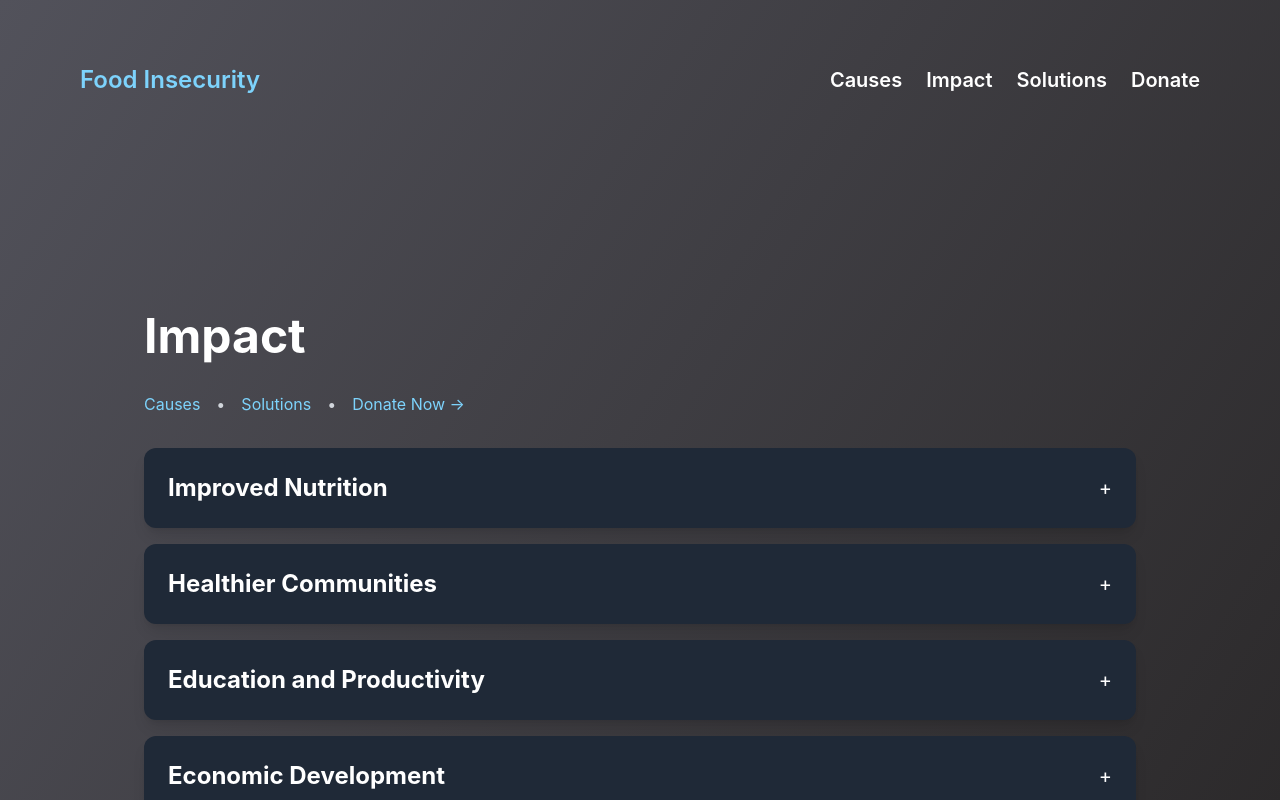
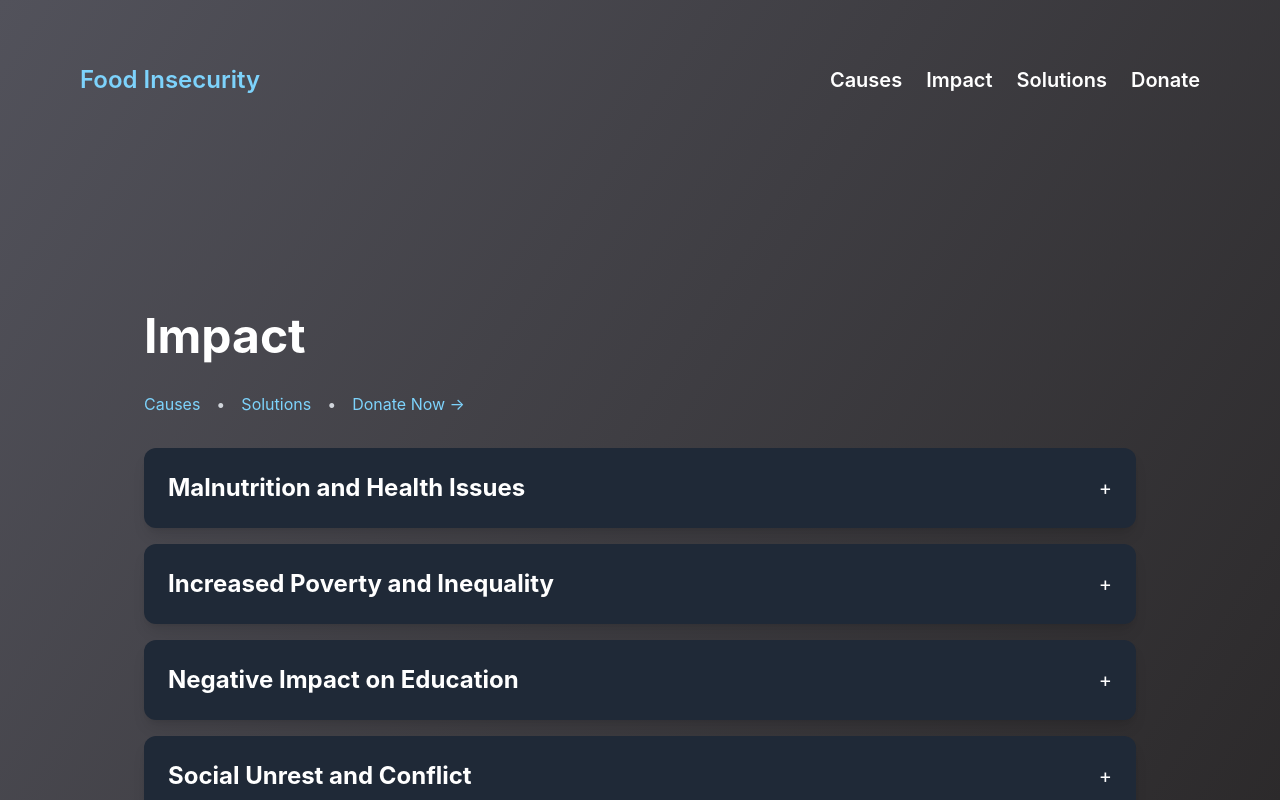
Before and after one commit to awp-git/njswe-prj, a Next.js app: page /impact in a window 1280 px wide. Shown: the top 800 px of the page. Built offline with nearby package versions, Linux system fonts and the light colour scheme.

Commit message:
fixed impacts

```diff
--- a/pages/impact.tsx
+++ b/pages/impact.tsx
@@ -14,92 +14,92 @@ export default function Impact() {
 
   const impactData = [
     {
-      title: "Improved Nutrition",
+      title: "Malnutrition and Health Issues",
       content:
-        "Access to sufficient and nutritious food improves overall health and well-being, contributing to better physical and cognitive development. In addition, adequate nutrition supports a robust immune system, reduces the risk of chronic diseases, and enhances cognitive functions such as learning and memory.",
+        "Food insecurity often leads to malnutrition, which can result in various health issues such as stunted growth, weakened immune system, and increased susceptibility to diseases. Lack of access to nutritious food can lead to deficiencies in essential vitamins and minerals, causing long-term health problems.",
       links: [
         {
           label: "World Health Organization",
           href: "https://www.who.int/nutrition/en/",
         },
         {
-          label: "UNICEF - Nutrition",
-          href: "https://www.unicef.org/nutrition",
+          label: "UNICEF - Malnutrition",
+          href: "https://www.unicef.org/malnutrition",
         },
       ],
     },
     {
-      title: "Healthier Communities",
+      title: "Increased Poverty and Inequality",
       content:
-        "Addressing food insecurity leads to healthier communities by reducing the risk of malnutrition-related diseases and improving the overall quality of life. Individuals and communities with access to nutritious food experience improved health outcomes, increased energy levels, and better overall well-being.",
+        "Food insecurity contributes to increased poverty and inequality within communities. People who lack access to sufficient and nutritious food often struggle to meet their basic needs and are more likely to experience financial hardship. This can further widen the wealth gap and hinder social mobility.",
       links: [
         {
-          label: "CDC - Healthy Communities",
-          href: "https://www.cdc.gov/features/healthycommunities/index.html",
+          label: "World Bank - Poverty",
+          href: "https://www.worldbank.org/en/topic/poverty",
         },
         {
-          label: "WHO - Food Security",
-          href: "https://www.who.int/publications/i/item/9789240010529",
+          label: "Oxfam - Inequality",
+          href: "https://www.oxfam.org/en/what-we-do/issues/inequality",
         },
       ],
     },
     {
-      title: "Education and Productivity",
+      title: "Negative Impact on Education",
       content:
-        "Proper nutrition positively impacts educational outcomes and productivity, as individuals have the energy and focus on learning, working, and contributing to society. For example, when children have access to nutritious meals, it improves their ability to concentrate in school, enhances cognitive development, and boosts academic performance. Similarly, adults with access to healthy food can better focus on their work and contribute to the economy.",
+        "Food insecurity can have a significant impact on education, especially among children. Hunger and malnutrition can hinder cognitive development, impair concentration, and reduce overall academic performance. Lack of access to nutritious meals can also lead to higher school dropout rates.",
       links: [
         {
-          label: "UNESCO - Education for Sustainable Development",
-          href: "https://en.unesco.org/themes/education-sustainable-development",
+          label: "UNESCO - Education",
+          href: "https://en.unesco.org/themes/education",
         },
         {
-          label: "World Bank - Education",
-          href: "https://www.worldbank.org/en/topic/education",
+          label: "World Food Programme - School Feeding",
+          href: "https://www.wfp.org/school-meals",
         },
       ],
     },
     {
-      title: "Economic Development",
+      title: "Social Unrest and Conflict",
       content:
-        "Food security plays a crucial role in economic development. When communities have access to nutritious food, it promotes economic growth and stability. Adequate nutrition helps individuals thrive, increasing productivity, reducing healthcare costs, and improving labor force participation. It also enables communities to invest in other areas of development, such as education and infrastructure.",
+        "Food insecurity has the potential to create social unrest and contribute to conflicts. When people struggle to meet their basic food needs, it can lead to social tensions and unrest within communities. In some cases, food scarcity can be a contributing factor to civil unrest and conflict.",
       links: [
         {
-          label: "FAO - Food Security and Economic Development",
-          href: "http://www.fao.org/economic/esa/",
+          label: "Food and Agriculture Organization - Conflict",
+          href: "http://www.fao.org/conflict/en/",
         },
         {
-          label: "World Economic Forum - Food Systems and Economic Growth",
-          href: "https://www.weforum.org/agenda/2021/10/why-we-must-invest-more-in-the-farms-of-the-future-small-farmers-agriculture-food-systems-international-fund-for-agricultural-development-idris-elba/",
+          label: "United Nations - Peace and Security",
+          href: "https://www.un.org/en/sections/issues-depth/peace-and-security/index.html",
         },
       ],
     },
     {
-      title: "Environmental Sustainability",
+      title: "Environmental Impact",
       content:
-        "Promoting food security is closely linked to environmental sustainability. Sustainable agricultural practices, such as organic farming, agroforestry, and water conservation, preserve natural resources and reduce food production's negative ecological impact. We can protect biodiversity, conserve soil and water resources, and mitigate climate change by adopting sustainable food systems.",
+        "Food insecurity can have a negative environmental impact. When people are unable to access sufficient food, it can lead to unsustainable farming practices, deforestation, and overexploitation of natural resources. Additionally, food waste and inefficient food distribution contribute to environmental degradation.",
       links: [
         {
-          label: "UN Environment - Sustainable Food Systems",
-          href: "https://www.unep.org/news-and-stories/story/rethinking-food-systems",
+          label: "United Nations Environment Programme",
+          href: "https://www.unep.org/",
         },
         {
-          label: "CGIAR - Sustainable Agriculture",
-          href: "https://a4nh.cgiar.org/our-research/research-flagships/",
+          label: "World Wildlife Fund - Food Waste",
+          href: "https://www.worldwildlife.org/threats/food-waste",
         },
       ],
     },
     {
-      title: "Social Equality",
+      title: "Mental Health Issues",
       content:
-        "Addressing food insecurity is essential for achieving social equality. Ensuring everyone has access to nutritious food can reduce disparities in health outcomes and create a more equitable society. Food security helps to alleviate poverty, reduce social inequalities, and promote social cohesion by providing equal opportunities for individuals and communities to thrive.",
+        "Food insecurity can have detrimental effects on mental health. The stress and anxiety associated with not having enough food or being uncertain about future access to food can contribute to poor mental well-being. Individuals experiencing food insecurity are more prone to depression and other mental health disorders.",
       links: [
         {
-          label: "UNDP - Sustainable Development Goals",
-          href: "https://www.undp.org/sustainable-development-goals",
+          label: "World Health Organization - Mental Health",
+          href: "https://www.who.int/mental_health/en/",
         },
         {
-          label: "Oxfam - Food Inequality",
-          href: "https://www.oxfam.org/en/what-we-do/issues/food-climate-and-natural-resources",
+          label: "Mental Health America",
+          href: "https://www.mhanational.org/",
         },
       ],
     },
```
